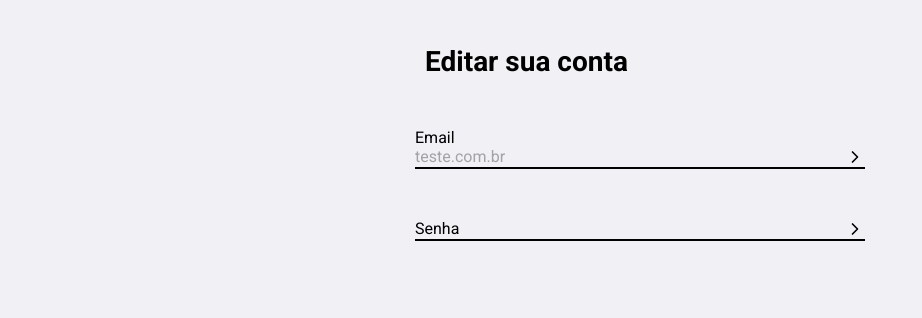
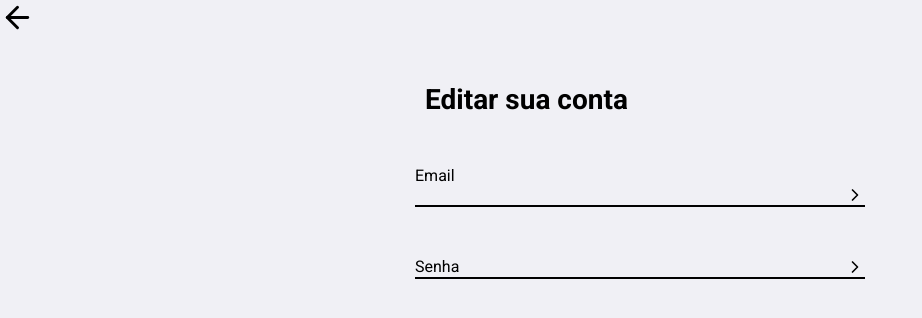
Before and after one commit to omateusamaral/Notes, a React (Create React App) app in the folder frontend/: page /account in a window 1280 px wide. Shown: the top 318 px of the page, without its empty margins (0-922 px from the left). Built offline with nearby package versions, Linux system fonts and the light colour scheme; sample sign-in values are in the browser's storage.

Commit message:
added the button to return a page

```diff
--- a/frontend/src/Pages/Account/index.js
+++ b/frontend/src/Pages/Account/index.js
@@ -1,18 +1,25 @@
 import React from "react";
 import { Link } from "react-router-dom";
+import { FiArrowLeft } from "react-icons/fi";
 import { FiChevronRight } from "react-icons/fi";
 import "./style.css";
 export default function Account() {
+  const email = localStorage.getItem("email");
+
   return (
+    <>
+      <Link className="backlink" to="/dashboard">
+        <FiArrowLeft size={35} color="#000" />
+      </Link>
       <div className="account-container">
         <div className="edit-account">
           <header>
             <h1>Editar sua conta</h1>
           </header>
-        <Link to="" className="edit-email">
+          <Link to="/editemail" className="edit-email">
             <div>Email</div>
             <span>
-            teste.com.br <FiChevronRight size={20} color="#000" />
+              {email} <FiChevronRight size={20} color="#000" />
             </span>
           </Link>
           <Link to="" className="edit-password">
@@ -22,5 +29,6 @@ export default function Account() {
           </Link>
         </div>
       </div>
+    </>
   );
 }
```
Lines whose indentation alone changed are shown as unchanged.
